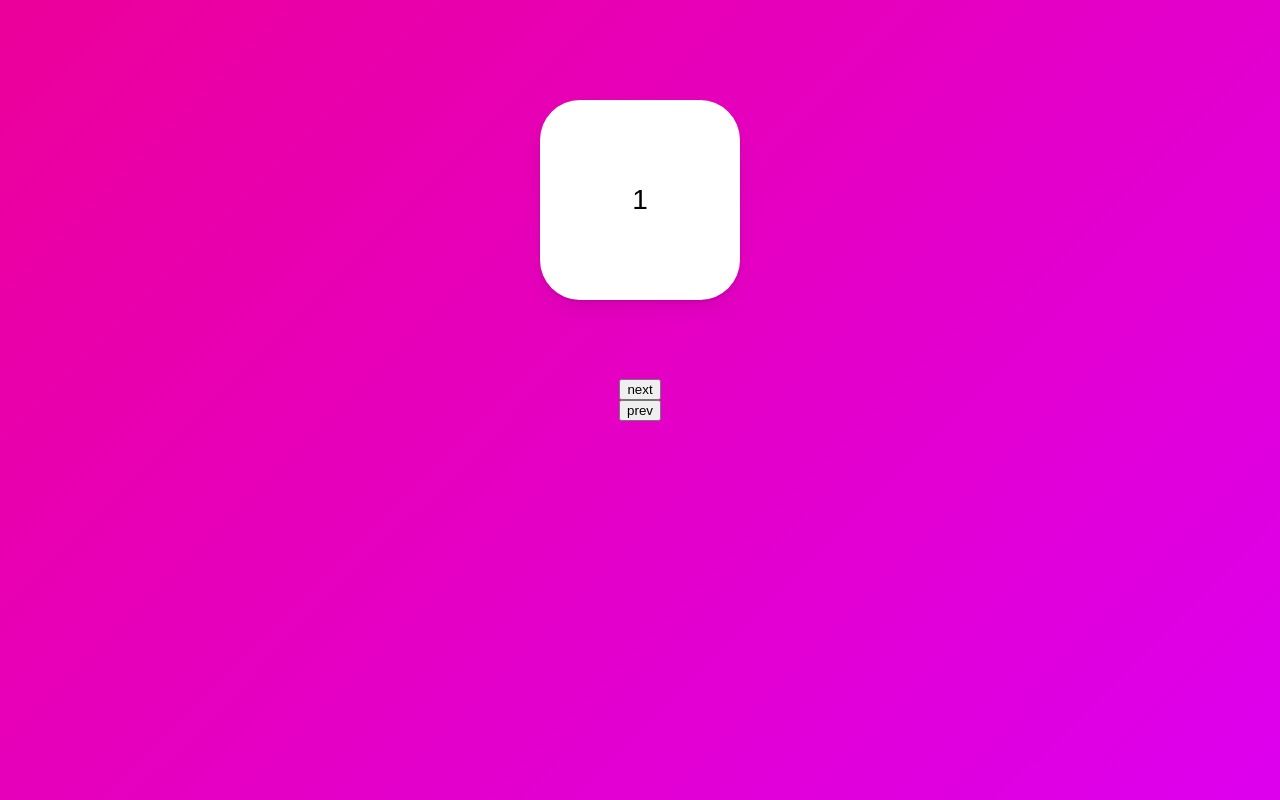
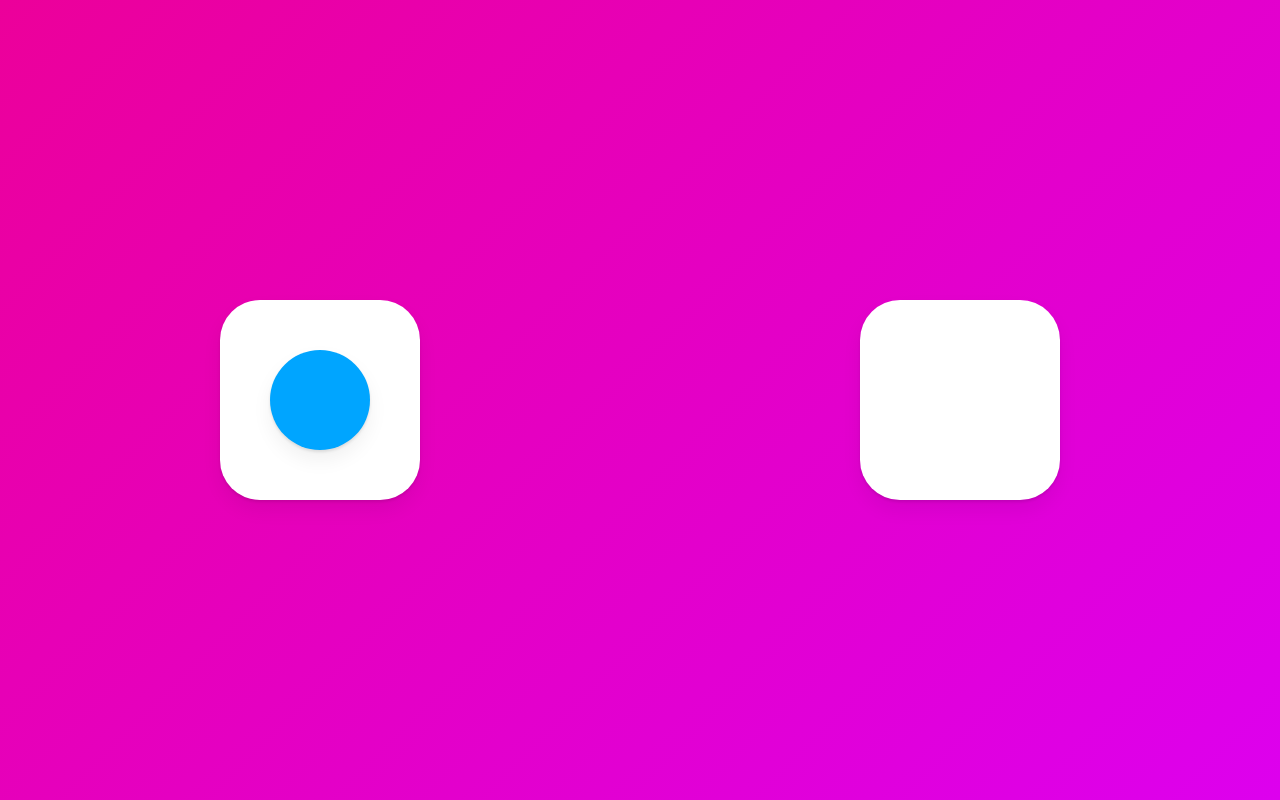
Before and after one commit to bamichoi/nomflix, a React (Create React App) app: page / in a window 1280 px wide. Built offline with nearby package versions, Linux system fonts and the light colour scheme; a web font is replaced by a local one.

Commit message:
layout and layoutId

```diff
--- a/src/App.tsx
+++ b/src/App.tsx
@@ -6,8 +6,7 @@
   height: 100vh;
   width: 100vw;
   display: flex;
-  flex-direction:column;
-  justify-content: center;
+  justify-content: space-around;
   align-items: center;
   background:linear-gradient(135deg,rgb(236, 0, 154), rgb(221, 0, 238));
 `;
@@ -21,60 +20,32 @@
   border-radius: 40px;
   box-shadow: 0 2px 3px rgba(0, 0, 0, 0.1), 0 10px 20px rgba(0, 0, 0, 0.06);
   display:flex;
-  justify-content:center;
-  align-items:center;
+  justify-content: center;
+  align-items: center;
   font-size:28px;
-  position:absolute;
-  top:100px;
 
 `;
 
-const boxVariants = {
-   entry: (back:boolean) => ({
-     x: (back === false ? 500 : -500),
-     opacity:0,
-     scale:0,
-   }),
-   center:{
-     x:0,
-     opacity:1,
-     scale:1,
-     transition:{
-       duration:0.3
-     }
-   },
-   exit: (back:boolean) => ({
-     x: (back === false ? -500 : 500),
-     opacity:0,
-     scale:0,
-     transition:{
-      duration:0.3
-    }
-   })
-}
+const Circle = styled(motion.div)`
+  background-color:#00a5ff;
+  height:100px;
+  width:100px;
+  border-radius: 50px;
+  box-shadow: 0 2px 3px rgba(0, 0, 0, 0.1), 0 10px 20px rgba(0, 0, 0, 0.06);
+`;
 
 function App() {
-  const [visible, setVisible] = useState(1);
-  const [back, setBack] = useState(false);
-  const nextPlease = () => {
-    setBack(false);
-    setVisible(prev => prev === 10 ? 1 : prev + 1) }
-  const prevPlease = () => {
-    setBack(true);
-    setVisible(prev => prev === 1 ? 10 : prev - 1)}
+  const [clicked, setClicked] = useState(false);
+  const toggleClicked = () => setClicked(prev => !prev);
+
   return (
-    <Wrapper>
-      <AnimatePresence exitBeforeEnter custom={back}>
-        <Box
-          custom={back}
-          key={visible}
-          variants={boxVariants}
-          initial="entry"
-          animate="center"
-          exit="exit">{visible}</Box>
-      </AnimatePresence>
-      <button onClick={nextPlease}>next</button>
-      <button onClick={prevPlease}>prev</button>
+    <Wrapper onClick={toggleClicked}>
+      <Box>
+        { !clicked ? <Circle layoutId="circle" style={{borderRadius:50}}></Circle> : null }
+      </Box>
+      <Box>
+        { clicked ? <Circle layoutId="circle" style={{borderRadius:0}}></Circle> : null }
+      </Box>
     </Wrapper>
   );
 }
```
